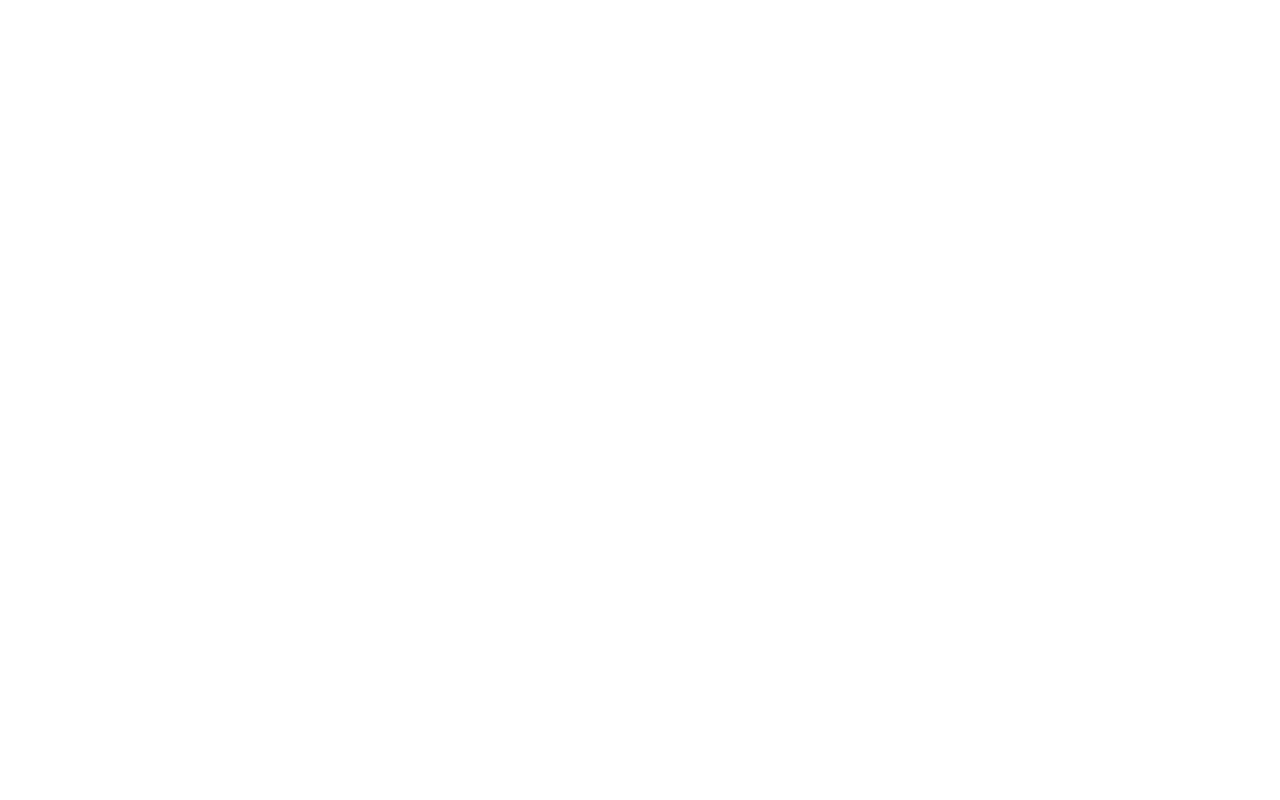
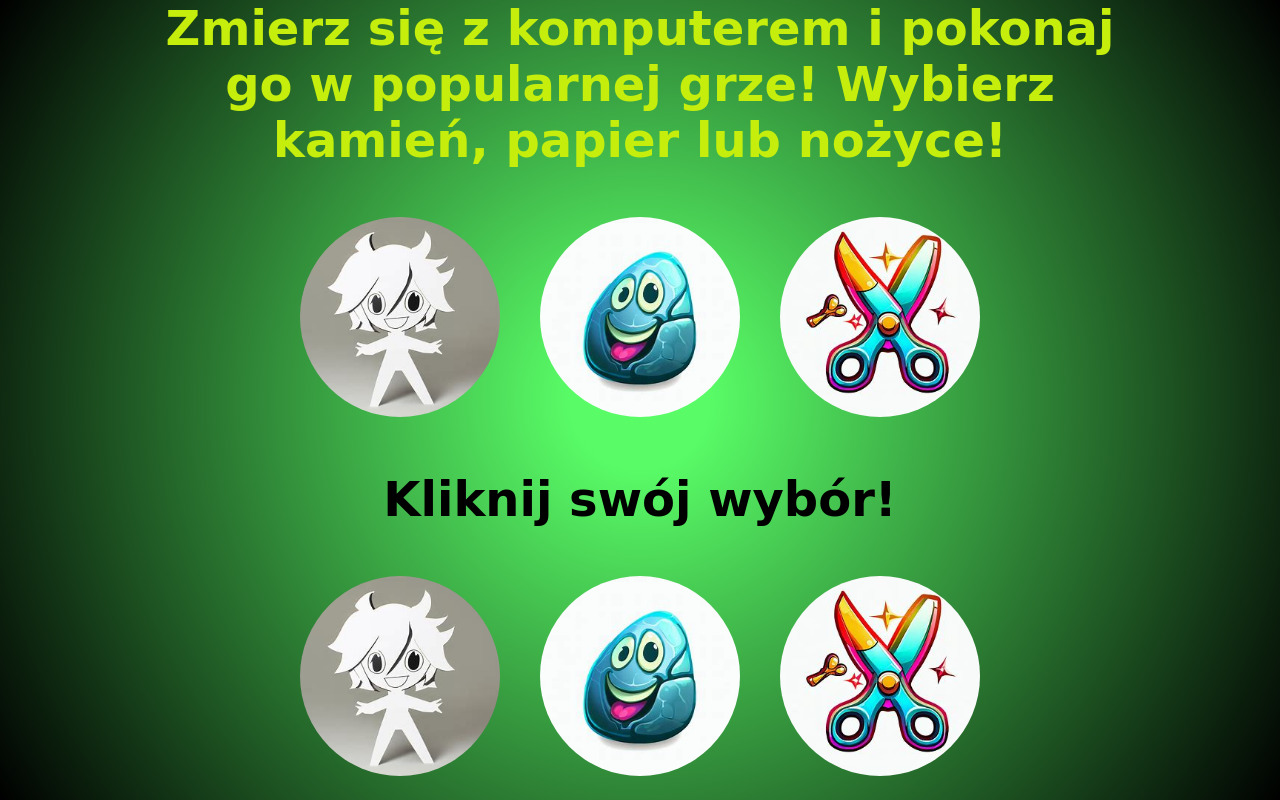
Before and after one commit to Dawdol135711/Rock-Paper-Scissors, a plain HTML site: page index.html in a window 1280 px wide. Drawn offline with Linux system fonts and the light colour scheme; a web font is replaced by a local one.

Commit message:
Created base structore of project

```diff
--- a/index.html
+++ b/index.html
@@ -1,13 +1,34 @@
 <!DOCTYPE html>
 <html lang="pl">
 	<head>
-    <meta charset="UTF-8">
-    <meta name="viewport" content="width=device-width, initial-scale=1.0">
+		<meta charset="UTF-8" />
+		<meta name="viewport" content="width=device-width, initial-scale=1.0" />
 		<title>Rock, paper, scissors</title>
-    <link rel="stylesheet" href="styles.css">
+		<link rel="stylesheet" href="styles.css" />
+        <link rel="preconnect" href="https://fonts.googleapis.com">
+<link rel="preconnect" href="https://fonts.gstatic.com" crossorigin>
+<link href="https://fonts.googleapis.com/css2?family=Handjet&display=swap" rel="stylesheet">
 	</head>
 	<body>
-
+		<div claSS ="wrapper">
+			<h1>
+				Zmierz się z komputerem i pokonaj go w popularnej grze! Wybierz kamień,
+				papier lub nożyce!
+			</h1>
+			<div class="container computer">
+				<img src="img/paper1.jpg" alt="" /><img
+					src="img/rock1.jpg"
+					alt=""
+				/><img src="img/scissors1.jpg" alt="" />
+			</div>
+			<div class="container"><h2>Kliknij swój wybór!</h2></div>
+			<div class="container user">
+				<img src="img/paper1.jpg" alt="" /><img
+					src="img/rock1.jpg"
+					alt=""
+				/><img src="img/scissors1.jpg" alt="" />
+			</div>
+		</div claSS ="wrapper">
 
 		<script src="script.js"></script>
 	</body>
--- a/styles.css
+++ b/styles.css
@@ -0,0 +1,35 @@
+* {
+	margin: 0;
+	padding: 0;
+	box-sizing: border-box;
+}
+body {
+	background-image: radial-gradient(
+		circle,
+		rgba(89, 252, 103, 1) 9%,
+		rgba(0, 0, 0, 1) 100%
+	);
+}
+h1,h2 {
+	color: rgb(197, 238, 12);
+	font-family: "Handjet", cursive;
+    font-size: 3rem;
+    text-align: center;
+}
+h2{
+    color:rgb(0, 0, 0)
+}
+.wrapper {
+	width: 80%;
+	min-height: 100vh;
+	margin: auto;
+	display: flex;
+	flex-direction: column;
+	justify-content: space-between;
+	align-items: center;
+}
+img {
+	width: 200px;
+	border-radius: 50%;
+	margin: 20px;
+}
```
Lines whose indentation alone changed are shown as unchanged.
